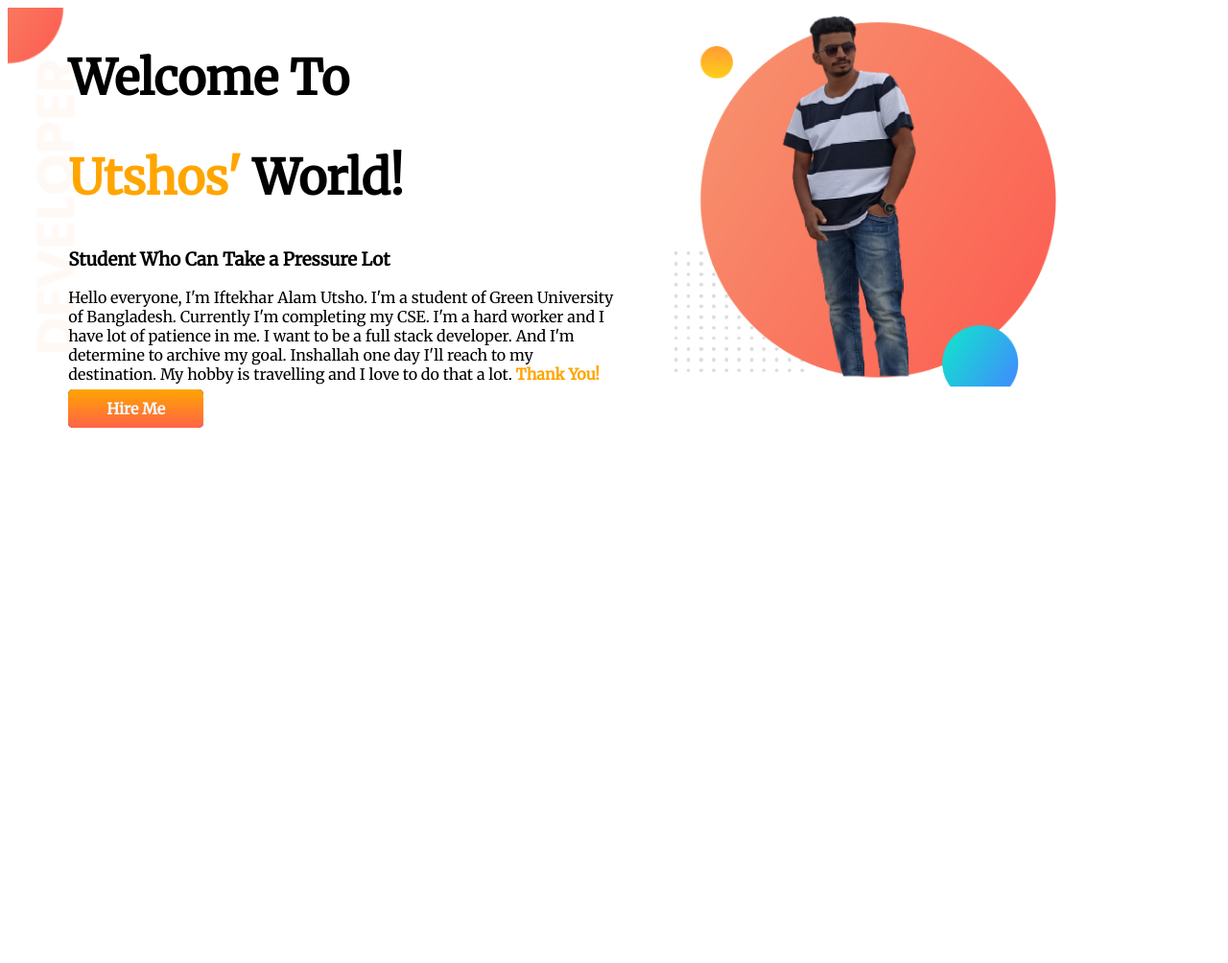
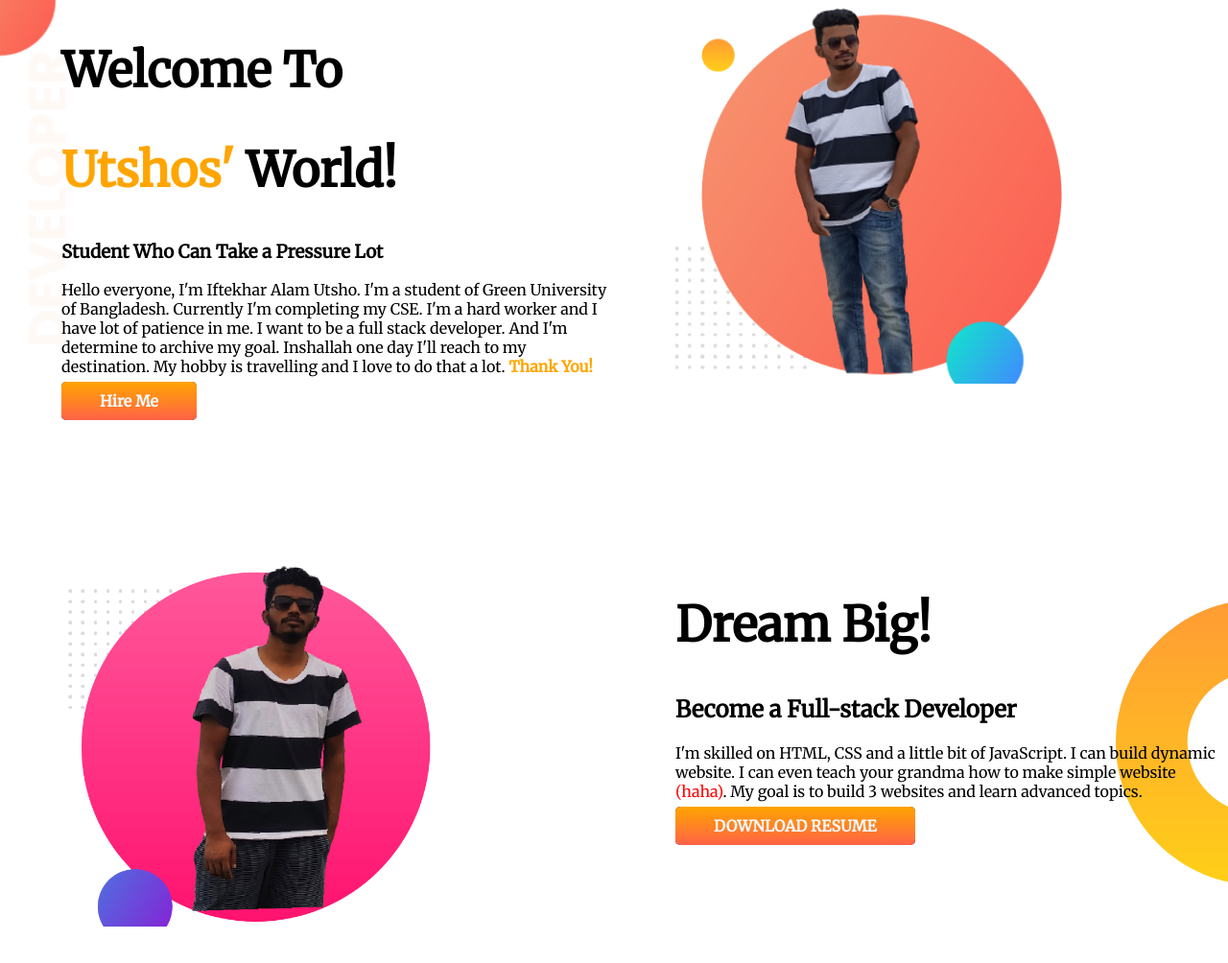
Before and after one commit to utsho-gif/My-Protfolio, a plain HTML site: page index.html in a window 1280 px wide. Shown: the whole page at 96% size. Before the commit the page ends 800 px from the top, so only its background shows below. Drawn offline with Linux system fonts and the light colour scheme.

Commit message:
dream added

```diff
--- a/index.html
+++ b/index.html
@@ -22,6 +22,17 @@
     <div class="half-width">
         <img src="images/Ubg.png" alt="Utsho's pic">
     </div>
-   </section>
+    </section>
+    <section class="dream-big">
+        <div class="half-width">
+            <img src="images/Ubg2.png" alt="utsh's pic">
+        </div>
+        <div class="half-width">
+            <h1>Dream Big!</h1>
+            <h2>Become a Full-stack Developer</h2>
+            <p>I'm skilled on HTML, CSS and a little bit of JavaScript. I can build dynamic website. I can even teach your grandma how to make simple website <span id="red-color" > (haha)</span>. My goal is to build 3 websites and learn advanced topics.</p>
+            <a class="link-btn" target="blank" href="">DOWNLOAD RESUME</a>
+        </div>
+    </section>
 </body>
 </html>
--- a/style.css
+++ b/style.css
@@ -1,6 +1,6 @@
 body {
   font-family: "Merriweather", serif;
-  margin: 0git;
+  margin: 0;
 }
 h1 {
   font-size: 50px;
@@ -10,6 +10,7 @@ h1 {
 }
 section {
   display: flex;
+  margin-bottom: 150px;
 }
 .half-width {
   width: 50%;
@@ -28,6 +29,14 @@ section {
   font-weight: 700;
 }
 .top-bnr {
-    background-image: url(images/top-banner.png);
-    background-repeat: no-repeat;
+  background-image: url(images/top-banner.png);
+  background-repeat: no-repeat;
 }
+#red-color {
+  color: red;
+}
+.dream-big {
+  background-image: url(images/dream-bg.png);
+  background-repeat: no-repeat;
+  background-position: right;
+}
```
Also changed, not shown: images/Ubg2.png (added).
